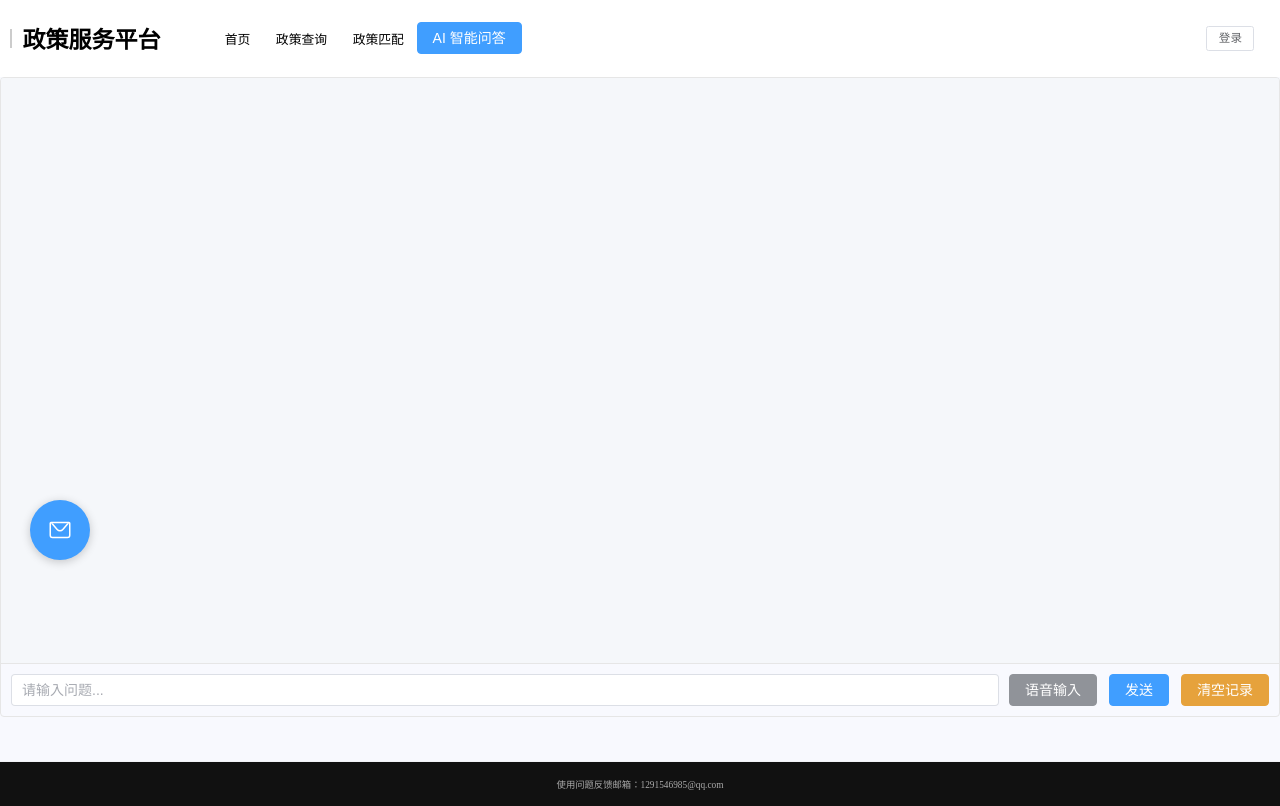
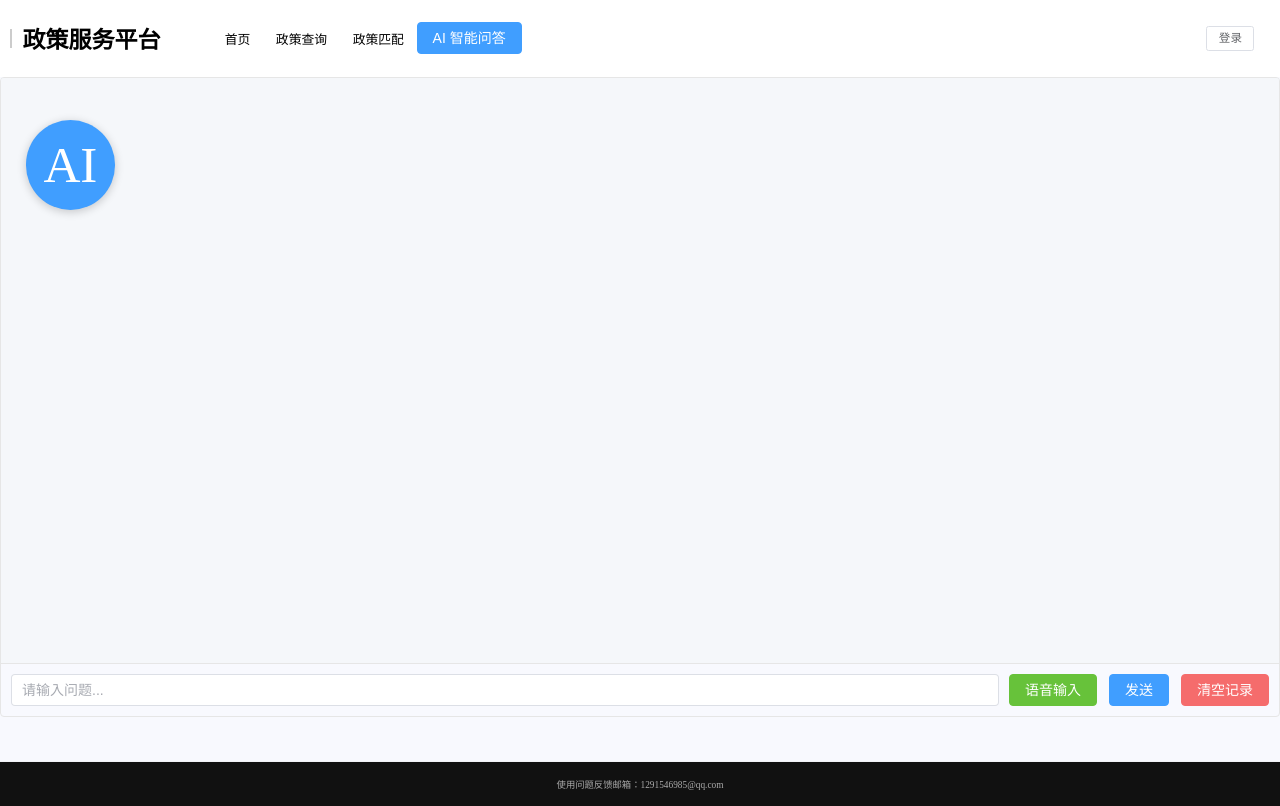
Before and after one commit to ZHENXUWEI/BS_AIVersion, a Vue app in the folder the_front/: page /ai/chat in a window 1280 px wide. Built offline with nearby package versions, Linux system fonts and the light colour scheme.

Commit message:
更改了AI回答悬浮窗的位置

```diff
--- a/the_front/src/components/FloatAiChat.vue
+++ b/the_front/src/components/FloatAiChat.vue
@@ -1,12 +1,7 @@
 <template>
-  <!-- 悬浮按钮 -->
-  <div
-      class="float-button"
-      :style="{ left: buttonLeft + 'px', top: buttonTop + 'px' }"
-      @mousedown="startDrag"
-      @click="toggleChatWindow"
-  >
-    <el-icon size="24"><Message /></el-icon>
+  <!-- 悬浮按钮（固定左上角、无拖拽） -->
+  <div class="float-button" @click="toggleChatWindow">
+    AI
   </div>
 
   <!-- 聊天窗口 -->
@@ -40,7 +35,13 @@
           v-model="userInput"
           placeholder="输入问题..."
           @keyup.enter.native="sendMessage"
+          :disabled="isListening"
       ></el-input>
+      <el-button
+          :type="isListening ? 'warning' : 'success'"
+          @click="toggleVoiceInput"
+          :disabled="false"
+      >{{ isListening ? '停止' : '语音' }}</el-button>
       <el-button type="primary" @click="sendMessage">发送</el-button>
     </div>
   </div>
@@ -54,25 +55,26 @@ export default {
   components: { Message, Close },
   data() {
     return {
-      // 悬浮按钮位置
-      buttonLeft: 30,
-      buttonTop: 500,
-      // 聊天窗口位置和状态
+      // 聊天窗口位置和状态（保留窗口拖拽功能）
       isVisible: false,
       windowLeft: 200,
       windowTop: 200,
-      // 拖拽相关
-      isDragging: false,
+      // 拖拽相关（仅保留窗口拖拽）
       isWindowDragging: false,
       dragStartX: 0,
       dragStartY: 0,
       // 聊天数据
       chatHistory: [],
-      userInput: ''
+      userInput: '',
+      // 语音输入相关
+      isListening: false,
+      recognition: null
     }
   },
   created() {
-    // 监听鼠标移动和释放事件
+    // 初始化语音识别
+    this.initSpeechRecognition()
+    // 仅保留窗口拖拽的事件监听
     document.addEventListener('mousemove', this.handleDrag)
     document.addEventListener('mouseup', this.stopDrag)
     // 从本地存储加载历史记录
@@ -83,30 +85,81 @@ export default {
     document.removeEventListener('mouseup', this.stopDrag)
     // 保存聊天历史
     this.saveHistory()
+    // 停止语音识别
+    if (this.recognition && this.isListening) {
+      this.recognition.stop()
+    }
   },
   methods: {
+    // 初始化语音识别
+    initSpeechRecognition() {
+      const SpeechRecognition = window.SpeechRecognition || window.webkitSpeechRecognition
+      if (!SpeechRecognition) {
+        this.$message.warning('您的浏览器不支持语音输入功能')
+        return
+      }
+
+      this.recognition = new SpeechRecognition()
+      this.recognition.lang = 'zh-CN'
+      this.recognition.continuous = false
+      this.recognition.interimResults = false
+
+      this.recognition.onresult = (event) => {
+        const transcript = event.results[0][0].transcript
+        this.userInput += transcript
+      }
+
+      this.recognition.onend = () => {
+        if (this.isListening) {
+          this.recognition.start()
+        }
+      }
+
+      this.recognition.onerror = (event) => {
+        console.error('语音识别错误:', event.error)
+        this.$message.error('语音识别失败: ' + event.error)
+        this.isListening = false
+      }
+    },
+
+    // 切换语音输入状态
+    toggleVoiceInput() {
+      if (!this.recognition) return
+
+      if (this.isListening) {
+        this.recognition.stop()
+        this.isListening = false
+        this.$message.success('语音输入已停止')
+      } else {
+        try {
+          this.recognition.start()
+          this.isListening = true
+          this.$message.success('请开始说话...')
+        } catch (error) {
+          console.error('启动语音识别失败:', error)
+          this.$message.error('无法启动语音输入，请稍后再试')
+        }
+      }
+    },
+
     // 加载聊天历史
     loadHistory() {
-      const history = localStorage.getItem('aiChatHistory')
+      const history = localStorage.getItem('floatAiChatHistory')
       if (history) {
         this.chatHistory = JSON.parse(history)
       }
     },
+
     // 保存聊天历史
     saveHistory() {
-      localStorage.setItem('aiChatHistory', JSON.stringify(this.chatHistory))
+      localStorage.setItem('floatAiChatHistory', JSON.stringify(this.chatHistory))
     },
+
     // 切换聊天窗口显示/隐藏
     toggleChatWindow() {
       this.isVisible = !this.isVisible
     },
-    // 开始拖拽悬浮按钮
-    startDrag(e) {
-      e.stopPropagation()
-      this.isDragging = true
-      this.dragStartX = e.clientX - this.buttonLeft
-      this.dragStartY = e.clientY - this.buttonTop
-    },
+
     // 开始拖拽聊天窗口
     startWindowDrag(e) {
       e.stopPropagation()
@@ -114,33 +167,33 @@ export default {
       this.dragStartX = e.clientX - this.windowLeft
       this.dragStartY = e.clientY - this.windowTop
     },
-    // 处理拖拽
+
+    // 处理拖拽（仅保留窗口拖拽逻辑）
     handleDrag(e) {
-      if (this.isDragging) {
-        this.buttonLeft = e.clientX - this.dragStartX
-        this.buttonTop = e.clientY - this.dragStartY
-        // 限制在可视区域内
-        this.buttonLeft = Math.max(0, Math.min(window.innerWidth - 60, this.buttonLeft))
-        this.buttonTop = Math.max(0, Math.min(window.innerHeight - 60, this.buttonTop))
-      } else if (this.isWindowDragging) {
+      if (this.isWindowDragging) {
         this.windowLeft = e.clientX - this.dragStartX
         this.windowTop = e.clientY - this.dragStartY
-        // 限制在可视区域内
+        // 限制窗口在可视区域内
         this.windowLeft = Math.max(0, Math.min(window.innerWidth - 350, this.windowLeft))
         this.windowTop = Math.max(0, Math.min(window.innerHeight - 500, this.windowTop))
       }
     },
+
     // 停止拖拽
     stopDrag() {
-      this.isDragging = false
       this.isWindowDragging = false
     },
+
     // 发送消息
     async sendMessage() {
+      if (this.isListening) {
+        this.recognition.stop()
+        this.isListening = false
+      }
+
       const question = this.userInput.trim()
       if (!question) return
 
-      // 添加用户消息
       this.chatHistory.push({
         isUser: true,
         content: question,
@@ -151,17 +204,13 @@ export default {
       this.saveHistory()
 
       try {
-        // 显示加载中
         const loadingIndex = this.chatHistory.push({
           isUser: false,
           content: '正在思考...',
           timestamp: new Date().getTime()
         }) - 1
 
-        // 调用AI接口
         const answer = await aiChatAPI({ question })
-
-        // 更新为实际回答
         this.chatHistory[loadingIndex].content = answer
         this.saveHistory()
       } catch (error) {
@@ -178,14 +227,23 @@ export default {
 </script>
 
 <style scoped>
+/* 悬浮按钮：固定左上角、随窗口缩放 */
 .float-button {
-  position: fixed; /* 固定定位，相对于视口 */
-  right: 30px; /* 距离右侧30px */
-  bottom: 80px; /* 距离底部80px（避开可能存在的其他固定元素） */
-  z-index: 9999; /* 确保在其他内容之上，参考RightPanel的z-index设计 */
-  /* 其他样式保持不变 */
-  width: 60px;
-  height: 60px;
+  position: fixed;
+  left: 2vw;  /* 距离左侧为视口宽度的2% */
+  top: 15vh;   /* 距离顶部为视口高度的2% */
+  z-index: 9998;
+
+  /* 大小随窗口变化（使用vw单位） */
+  width: 7vw;   /* 宽度为视口宽度的10% */
+  height: 7vw;  /* 高度与宽度一致（保持圆形） */
+
+  /* 限制最大/最小尺寸，避免过大或过小 */
+  max-width: 120px;
+  max-height: 120px;
+  min-width: 60px;
+  min-height: 60px;
+
   border-radius: 50%;
   background-color: #409eff;
   color: white;
@@ -194,18 +252,25 @@ export default {
   justify-content: center;
   box-shadow: 0 2px 10px rgba(0, 0, 0, 0.2);
   cursor: pointer;
-  transition: background-color 0.3s;
+  transition: all 0.3s;
+
+  /* 文字大小随按钮大小变化 */
+  font-size: 4vw;
+  max-font-size: 48px;
+  min-font-size: 24px;
 }
 
 .float-button:hover {
   background-color: #66b1ff;
+  transform: scale(1.05);
 }
 
+/* 聊天窗口样式保持不变 */
 .chat-window {
   position: fixed;
   right: 30px;
-  bottom: 150px; /* 在悬浮按钮上方 */
-  z-index: 10000; /* 层级高于按钮 */
+  bottom: 150px;
+  z-index: 10000;
   width: 350px;
   height: 500px;
   background-color: white;
@@ -286,4 +351,18 @@ export default {
   flex: 1;
   margin-right: 8px;
 }
+
+.chat-input .el-button {
+  margin-left: 4px;
+}
+
+.el-button[icon="el-icon-microphone"] {
+  background-color: #13ce66;
+  border-color: #13ce66;
+}
+
+.el-button[icon="el-icon-microphone"]:not(.is-success) {
+  background-color: #409eff;
+  border-color: #409eff;
+}
 </style>
--- a/the_front/src/main.js
+++ b/the_front/src/main.js
@@ -7,9 +7,16 @@ import App from './App.vue'
 import router from './router'
 import ElementPlus from 'element-plus'
 import 'element-plus/dist/index.css'
+import zhLocale from 'element-plus/es/locale/lang/zh-cn'
+import IconTooling from '@/components/icons/IconTooling.vue';
+import * as ElementPlusIconsVue from '@element-plus/icons-vue'
 
-import zhLocale from 'element-plus/es/locale/lang/zh-cn'
 const app = createApp(App)
+
+app.component('IconTooling', IconTooling);
+for (const [key, component] of Object.entries(ElementPlusIconsVue)) {
+    app.component(key, component)
+}
 app.use(createPinia())
 app.use(router)
 app.use(ElementPlus, { locale: zhLocale })
--- a/the_front/src/views/ai/aiChat/index.vue
+++ b/the_front/src/views/ai/aiChat/index.vue
@@ -33,7 +33,7 @@
             :disabled="isSending"/>
 <!--        语音识别-->
         <el-button
-            :type="isListening ? 'success' : 'info'"
+            :type="isListening ? 'warning' : 'success'"
             @click="toggleVoiceRecognition"
             :disabled="isSending">
           {{ isListening ? '停止识别' : '语音输入' }}
@@ -43,7 +43,7 @@
             type="primary"
             @click="sendMessage"
             :loading="isSending">发送</el-button>
-        <el-button type="warning" @click="clearChatHistory">清空记录</el-button>
+        <el-button type="danger" @click="clearChatHistory">清空记录</el-button>
       </div>
     </div>
   </div>
```
